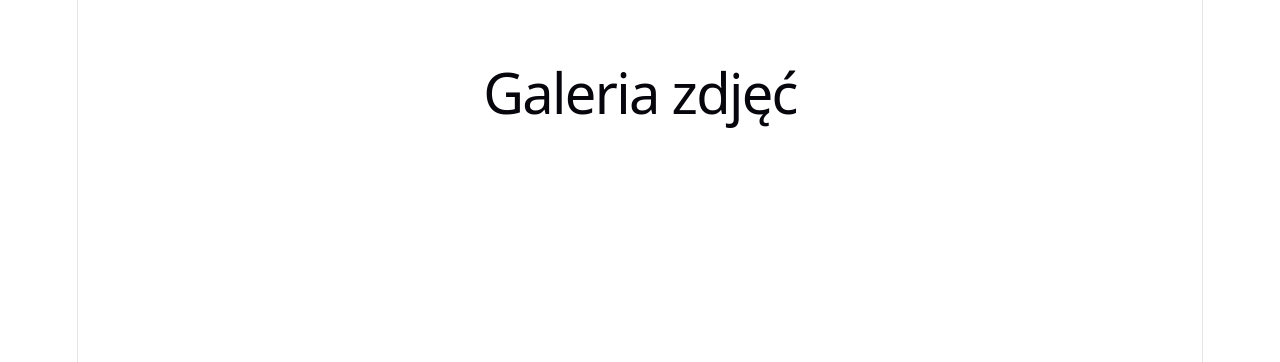
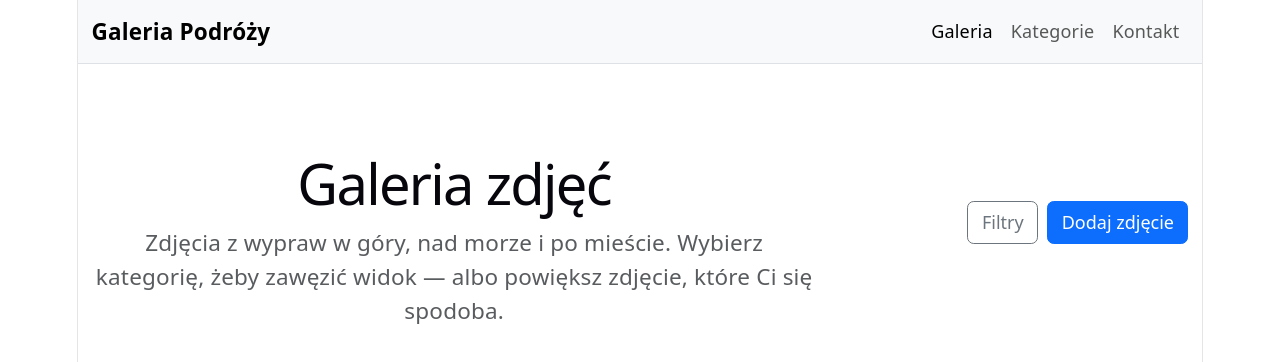
Before and after one commit to kvbx11/inf04-web, a React (Vite) app in the folder zadania/mb05/vite-project/: page / in a window 1280 px wide. Shown: the top 362 px of the page. Built offline with nearby package versions, Linux system fonts and the light colour scheme; the HTML template or start-up script is replaced by a standard one.

Commit message:
naglowek strony z przyciskami Filtry i dodaj zdj

```diff
--- a/zadania/mb05/vite-project/src/App.jsx
+++ b/zadania/mb05/vite-project/src/App.jsx
@@ -3,14 +3,47 @@
 import reactLogo from './assets/react.svg'
 import viteLogo from './assets/vite.svg'
 import './App.css'
+import Navbar from './components/Navbar'
 
 function App() {
   return (
-    <>
-      <div className="container mt-4">
-        <h1>Galeria zdjęć</h1>
-      </div>
+  <>
+      <Navbar />
+
+      <header className="container py-4 py-lg-5">
+        <div className="row align-items-center g-3">
+          <div className="col-12 col-lg-8">
+            <h1 className="mb-2">Galeria zdjęć</h1>
+            <p className="lead text-body-secondary mb-0">
+              Zdjęcia z wypraw w góry, nad morze i po mieście. Wybierz kategorię,
+              żeby zawęzić widok — albo powiększ zdjęcie, które Ci się spodoba.
+            </p>
+          </div>
+
+          <div className="col-12 col-lg-4">
+            <div className="d-flex flex-wrap gap-2 justify-content-lg-end">
+              <button
+                type="button"
+                className="btn btn-outline-secondary"
+                data-bs-toggle="offcanvas"
+                data-bs-target="#panelFiltrow"
+              >
+                Filtry
+              </button>
+              <button
+                type="button"
+                className="btn btn-primary"
+                data-bs-toggle="modal"
+                data-bs-target="#dodajZdjecie"
+              >
+                Dodaj zdjęcie
+              </button>
+            </div>
+          </div>
+        </div>
+      </header>
     </>
+
   )
 }
 
```
